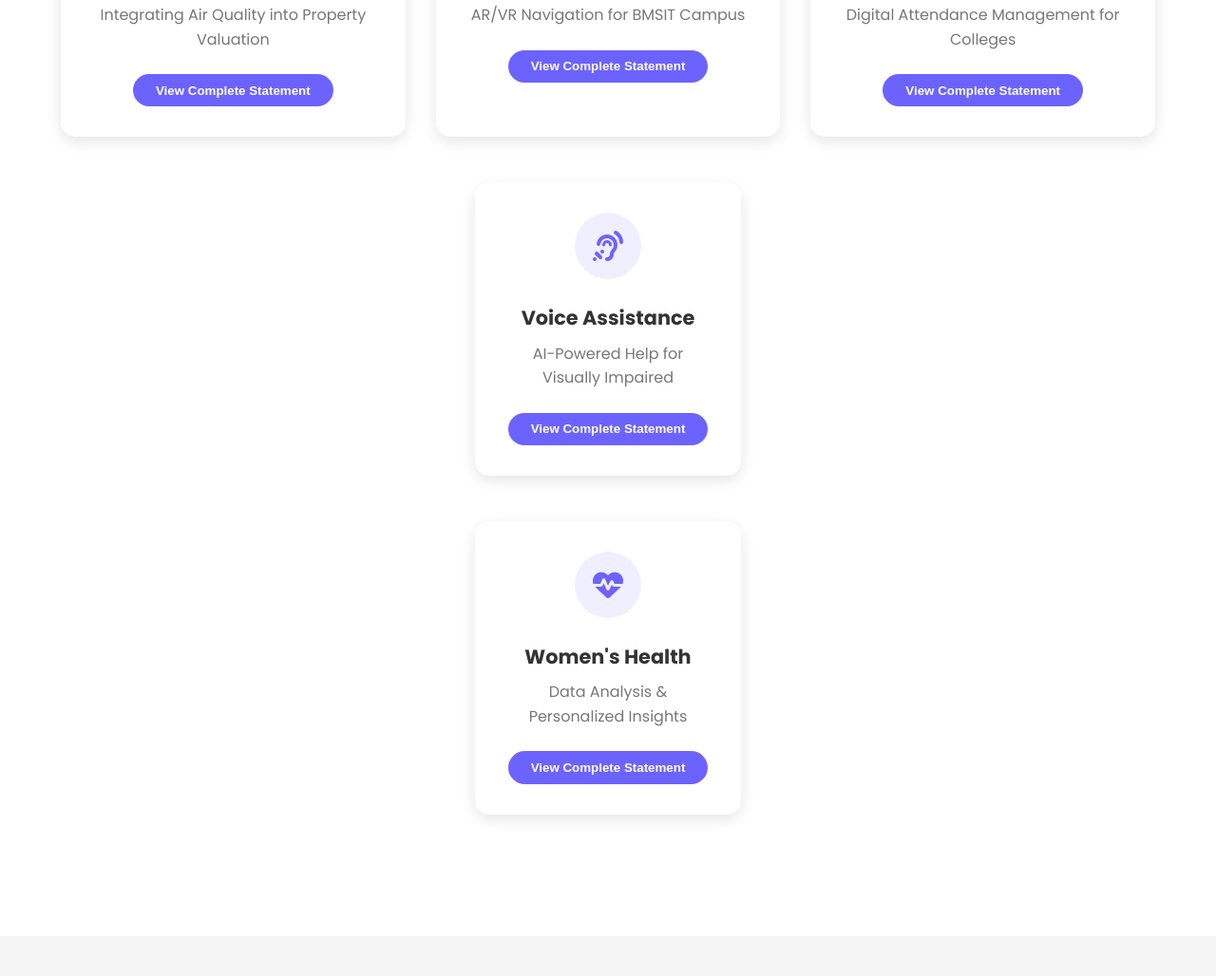
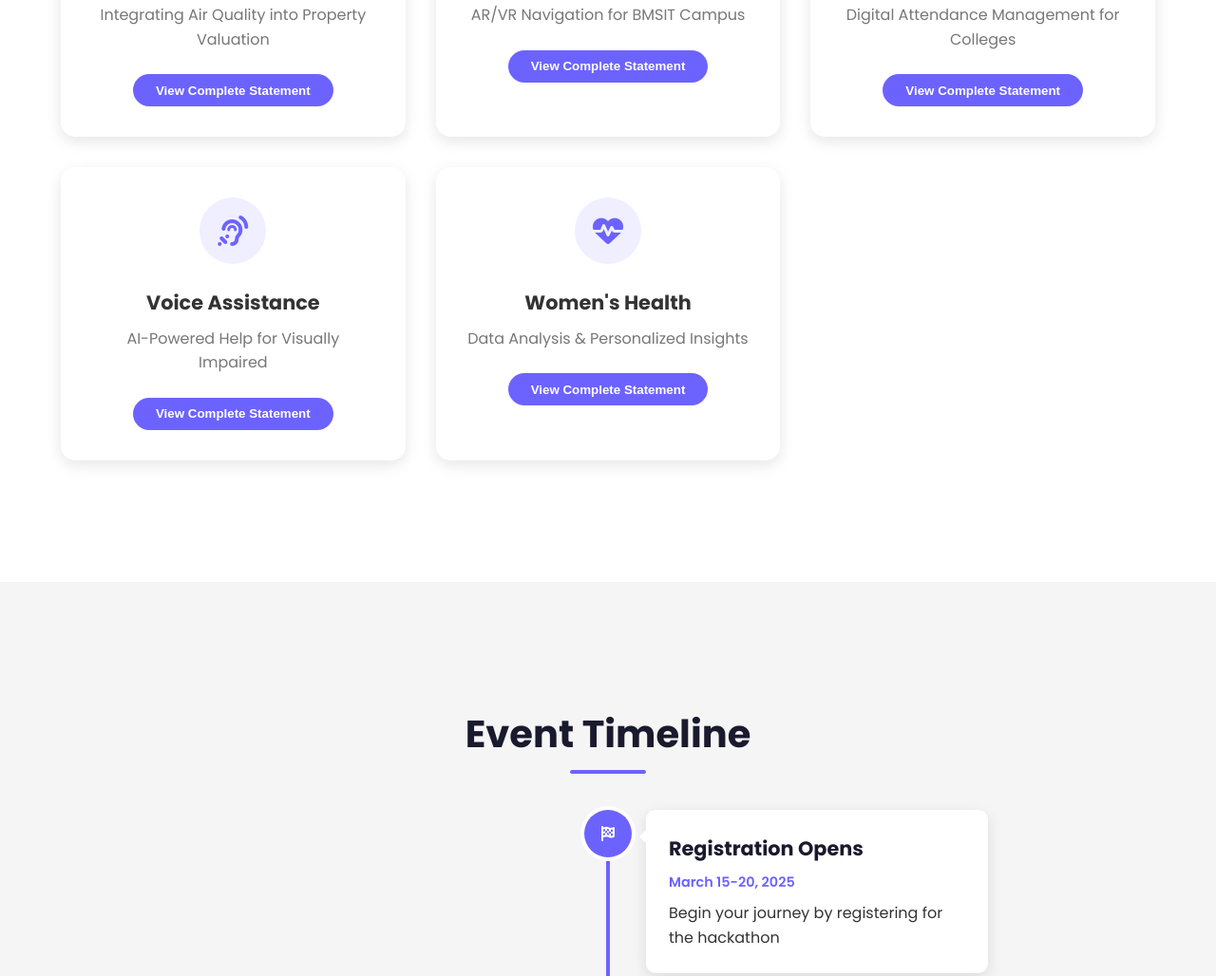
Before and after one commit to Kouser3485/InCSEption, a plain HTML site: page index.html in a window 1280 px wide. Shown: the part 1825-2853 px from the top of the page at 95% size. Drawn offline with nearby package versions, Linux system fonts and the light colour scheme; animation ran at ten frames a second.

Commit message:
Update index.html

```diff
--- a/index.html
+++ b/index.html
@@ -115,7 +115,7 @@
           <button class="view-details-btn">View Complete Statement</button>
         </div>
 
-        <div class="problem-card" data-problem="5" style="grid-column: 1 / -1; width: 280px; margin-left: auto; margin-right: auto; margin-top: 1rem;">
+        <div class="problem-card" data-problem="5">
           <div class="problem-icon">
             <i class="fas fa-assistive-listening-systems"></i>
           </div>
@@ -124,7 +124,7 @@
           <button class="view-details-btn">View Complete Statement</button>
         </div>
 
-        <div class="problem-card" data-problem="6" style="grid-column: 1 / -1; width: 280px; margin-left: auto; margin-right: auto; margin-top: 1rem;">
+        <div class="problem-card" data-problem="6">
           <div class="problem-icon">
             <i class="fas fa-heartbeat"></i>
           </div>
```
